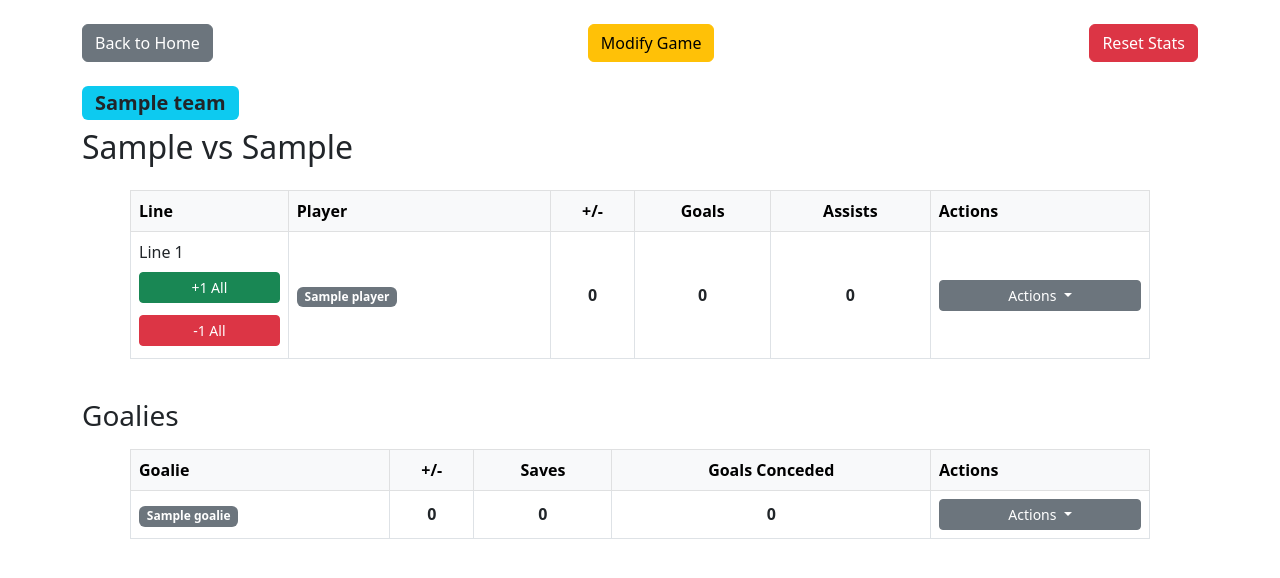
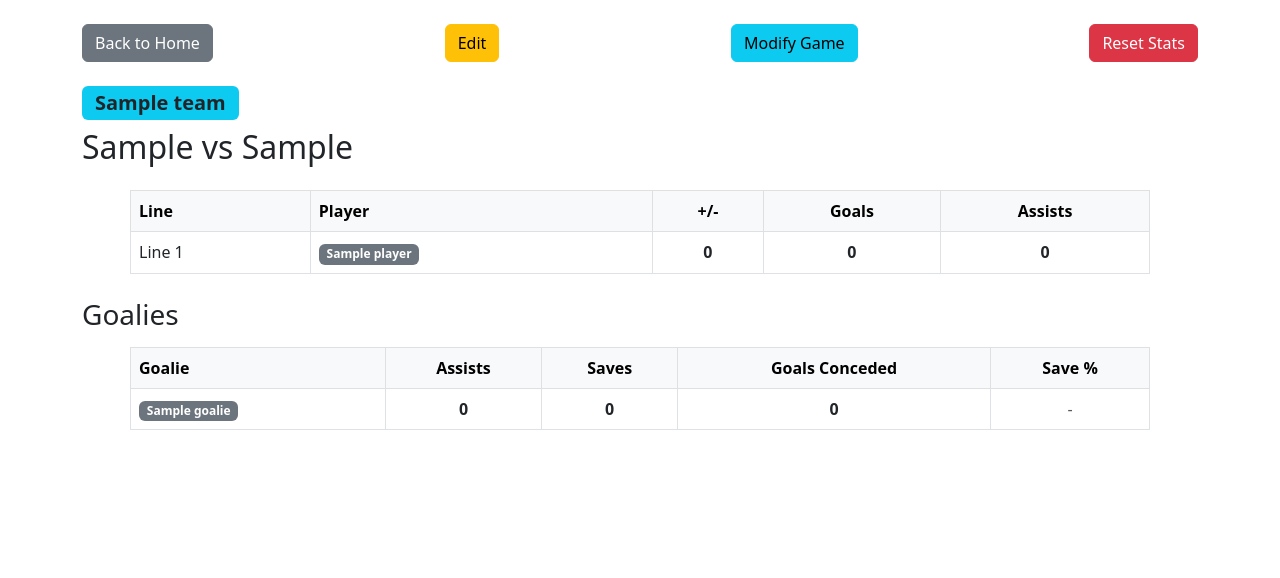
Before and after one commit to dennyschwender/FloorballStatsTracker, a Flask app: template templates/game_details.html in a window 1280 px wide. Shown: the top 578 px of the page. Run offline with Flask 3, Linux system fonts and the light colour scheme; the template is opened without the code that fills it: most values are stand-ins (such as "Sample title", 1, 10 or a date in 2020).

Commit message:
Improved game details with a read only mode and improved the behaviour of the two tables

```diff
--- a/app.py
+++ b/app.py
@@ -119,6 +119,9 @@ def player_action(game_id, player):
             game['assists'][player] -= 1
     games[game_id] = game
     save_games(games)
+    # Preserve edit mode if present
+    if request.args.get('edit') == '1':
+        return redirect(url_for('game_details', game_id=game_id, edit=1))
     return redirect(url_for('game_details', game_id=game_id))
 
 # Game creation form
@@ -184,6 +187,8 @@ def line_action(game_id, line_idx):
             game['assists'][player] += 1
     games[game_id] = game
     save_games(games)
+    if request.args.get('edit') == '1':
+        return redirect(url_for('game_details', game_id=game_id, edit=1))
     return redirect(url_for('game_details', game_id=game_id))
 
 # Goalie stat actions: plus, minus, save, goal_conceded
@@ -201,12 +206,16 @@ def goalie_action(game_id, goalie):
         game['saves'] = {}
     if 'goals_conceded' not in game:
         game['goals_conceded'] = {}
+    if 'assists' not in game:
+        game['assists'] = {}
     if goalie not in game['goalie_plusminus']:
         game['goalie_plusminus'][goalie] = 0
     if goalie not in game['saves']:
         game['saves'][goalie] = 0
     if goalie not in game['goals_conceded']:
         game['goals_conceded'][goalie] = 0
+    if goalie not in game['assists']:
+        game['assists'][goalie] = 0
     if action == 'plus':
         game['goalie_plusminus'][goalie] += 1
     elif action == 'minus':
@@ -221,8 +230,15 @@ def goalie_action(game_id, goalie):
     elif action == 'goal_conceded_minus':
         if game['goals_conceded'][goalie] > 0:
             game['goals_conceded'][goalie] -= 1
+    elif action == 'assist':
+        game['assists'][goalie] += 1
+    elif action == 'assist_minus':
+        if game['assists'][goalie] > 0:
+            game['assists'][goalie] -= 1
     games[game_id] = game
     save_games(games)
+    if request.args.get('edit') == '1':
+        return redirect(url_for('game_details', game_id=game_id, edit=1))
     return redirect(url_for('game_details', game_id=game_id))
 
 # Route to reset all stats for a game
@@ -247,6 +263,8 @@ def reset_game(game_id):
             game[stat][goalie] = 0
     games[game_id] = game
     save_games(games)
+    if request.args.get('edit') == '1':
+        return redirect(url_for('game_details', game_id=game_id, edit=1))
     return redirect(url_for('game_details', game_id=game_id))
 
 # Delete game route
--- a/templates/game_details.html
+++ b/templates/game_details.html
@@ -2,6 +2,11 @@
 <html lang="en">
 
 <head>
+    <style>
+        .table-responsive {
+            overflow: visible !important;
+        }
+    </style>
     <meta charset="UTF-8">
     <meta name="viewport" content="width=device-width, initial-scale=1.0">
     <title>Game Details</title>
@@ -12,7 +17,8 @@
     <div class="container mt-4 mb-4">
         <div class="d-flex flex-wrap justify-content-between align-items-center mb-3">
             <a href="/" class="btn btn-secondary me-2 mb-2">Back to Home</a>
-            <a href="/modify_game/{{ game_id }}" class="btn btn-warning mb-2">Modify Game</a>
+            <button id="toggle-modify" class="btn btn-warning mb-2" onclick="toggleModify(event)">Edit</button>
+            <a href="/modify_game/{{ game_id }}" class="btn btn-info mb-2 ms-2">Modify Game</a>
             <a href="/reset_game/{{ game_id }}" class="btn btn-danger mb-2 ms-2"
                 onclick="return confirm('Are you sure you want to reset all stats for this game?');">Reset Stats</a>
         </div>
@@ -32,7 +38,6 @@
         <div class="mb-2"><span class="badge bg-info text-dark fs-5">{{ game.team }}</span></div>
         {% endif %}
         <h2 class="mb-4">{{ game.home_team }} vs {{ game.away_team }}</h2>
-
         <div class="table-responsive mb-4 mx-lg-5">
             <table class="table table-bordered align-middle">
                 <thead class="table-light">
@@ -42,7 +47,7 @@
                         <th class="text-center">+/-</th>
                         <th class="text-center">Goals</th>
                         <th class="text-center">Assists</th>
-                        <th>Actions</th>
+                        <th class="actions-col d-none">Actions</th>
                     </tr>
                 </thead>
                 <tbody>
@@ -54,10 +59,10 @@
                         <td rowspan="{{ line|length }}" class="align-middle">
                             <div class="d-flex flex-column gap-2">
                                 <span>Line {{ line_idx + 1 }}</span>
-                                <a href="/action_line/{{ game_id }}/{{ line_idx }}?action=plus"
-                                    class="btn btn-success btn-sm mb-1">+1 All</a>
-                                <a href="/action_line/{{ game_id }}/{{ line_idx }}?action=minus"
-                                    class="btn btn-danger btn-sm mb-1">-1 All</a>
+                                <a href="/action_line/{{ game_id }}/{{ line_idx }}?action=plus{% if request.args.get('edit') == '1' %}&edit=1{% endif %}"
+                                    class="btn btn-success btn-sm mb-1 line-action d-none">+1 All</a>
+                                <a href="/action_line/{{ game_id }}/{{ line_idx }}?action=minus{% if request.args.get('edit') == '1' %}&edit=1{% endif %}"
+                                    class="btn btn-danger btn-sm mb-1 line-action d-none">-1 All</a>
                             </div>
                         </td>
                         {% endif %}
@@ -68,26 +73,27 @@
                                 game.goals else 0 }}</span></td>
                         <td class="text-center"><span class="fw-bold">{{ game.assists[player] if game.assists and player
                                 in game.assists else 0 }}</span></td>
-                        <td>
-                            <div class="dropdown text-center">
+                        <td class="actions-col d-none">
+                            <div class="dropdown text-center action-dropdown d-none">
                                 <button class="btn btn-secondary btn-sm dropdown-toggle w-100" type="button"
                                     data-bs-toggle="dropdown" aria-expanded="false">
                                     Actions
                                 </button>
-                                <div class="dropdown-menu p-2 text-center w-100" style="min-width: 140px;">
-                                    <a href="/action/{{ game_id }}/{{ player }}?action=plus"
+                                <div class="dropdown-menu p-2 text-center w-100"
+                                    style="min-width: 140px; overflow: visible; max-height: none;">
+                                    <a href="/action/{{ game_id }}/{{ player }}?action=plus{% if request.args.get('edit') == '1' %}&edit=1{% endif %}"
                                         class="btn btn-success btn-sm my-1 w-100">+1</a>
-                                    <a href="/action/{{ game_id }}/{{ player }}?action=minus"
+                                    <a href="/action/{{ game_id }}/{{ player }}?action=minus{% if request.args.get('edit') == '1' %}&edit=1{% endif %}"
                                         class="btn btn-danger btn-sm my-1 w-100">-1</a>
                                     <hr class="dropdown-divider">
-                                    <a href="/action/{{ game_id }}/{{ player }}?action=goal"
+                                    <a href="/action/{{ game_id }}/{{ player }}?action=goal{% if request.args.get('edit') == '1' %}&edit=1{% endif %}"
                                         class="btn btn-primary btn-sm my-1 w-100">Goal</a>
-                                    <a href="/action/{{ game_id }}/{{ player }}?action=goal_minus"
+                                    <a href="/action/{{ game_id }}/{{ player }}?action=goal_minus{% if request.args.get('edit') == '1' %}&edit=1{% endif %}"
                                         class="btn btn-outline-primary btn-sm my-1 w-100">-Goal</a>
                                     <hr class="dropdown-divider">
-                                    <a href="/action/{{ game_id }}/{{ player }}?action=assist"
+                                    <a href="/action/{{ game_id }}/{{ player }}?action=assist{% if request.args.get('edit') == '1' %}&edit=1{% endif %}"
                                         class="btn btn-info btn-sm my-1 w-100">Assist</a>
-                                    <a href="/action/{{ game_id }}/{{ player }}?action=assist_minus"
+                                    <a href="/action/{{ game_id }}/{{ player }}?action=assist_minus{% if request.args.get('edit') == '1' %}&edit=1{% endif %}"
                                         class="btn btn-outline-info btn-sm my-1 w-100">-Assist</a>
                                 </div>
                             </div>
@@ -105,42 +111,55 @@
                 <thead class="table-light">
                     <tr>
                         <th>Goalie</th>
-                        <th class="text-center">+/-</th>
+                        <th class="text-center">Assists</th>
                         <th class="text-center">Saves</th>
                         <th class="text-center">Goals Conceded</th>
-                        <th colspan="8">Actions</th>
+                        <th class="text-center">Save %</th>
+                        <th colspan="8" class="actions-col d-none">Actions</th>
                     </tr>
                 </thead>
                 <tbody>
                     {% for goalie in game.goalies %}
                     <tr>
                         <td><span class="badge bg-secondary">{{ goalie }}</span></td>
-                        <td class="text-center"><span class="fw-bold">{{ game.goalie_plusminus[goalie] if
-                                game.goalie_plusminus and goalie in game.goalie_plusminus else 0 }}</span></td>
+                        <td class="text-center"><span class="fw-bold">{{ game.assists[goalie] if game.assists and goalie
+                                in game.assists else 0 }}</span></td>
                         <td class="text-center"><span class="fw-bold">{{ game.saves[goalie] if game.saves and goalie in
                                 game.saves else 0 }}</span></td>
                         <td class="text-center"><span class="fw-bold">{{ game.goals_conceded[goalie] if
                                 game.goals_conceded and goalie in game.goals_conceded else 0 }}</span></td>
-                        <td colspan="8">
-                            <div class="dropdown text-center">
+                        <td class="text-center">
+                            {% set saves = game.saves[goalie] if game.saves and goalie in game.saves else 0 %}
+                            {% set gc = game.goals_conceded[goalie] if game.goals_conceded and goalie in
+                            game.goals_conceded else 0 %}
+                            {% set total = saves + gc %}
+                            {% if total > 0 %}
+                            <span class="fw-bold">{{ ((saves / total) * 100) | round(1) }}%</span>
+                            {% else %}
+                            <span class="text-muted">-</span>
+                            {% endif %}
+                        </td>
+                        <td colspan="8" class="actions-col d-none">
+                            <div class="dropdown text-center goalie-action-dropdown d-none">
                                 <button class="btn btn-secondary btn-sm dropdown-toggle w-100" type="button"
                                     data-bs-toggle="dropdown" aria-expanded="false">
                                     Actions
                                 </button>
-                                <div class="dropdown-menu p-2 text-center w-100" style="min-width: 140px;">
-                                    <a href="/action_goalie/{{ game_id }}/{{ goalie }}?action=plus"
-                                        class="btn btn-success btn-sm my-1 w-100">+1</a>
-                                    <a href="/action_goalie/{{ game_id }}/{{ goalie }}?action=minus"
-                                        class="btn btn-danger btn-sm my-1 w-100">-1</a>
+                                <div class="dropdown-menu p-2 text-center w-100"
+                                    style="min-width: 140px; overflow: visible; max-height: none;">
+                                    <a href="/action_goalie/{{ game_id }}/{{ goalie }}?action=assist{% if request.args.get('edit') == '1' %}&edit=1{% endif %}"
+                                        class="btn btn-info btn-sm my-1 w-100">+Assist</a>
+                                    <a href="/action_goalie/{{ game_id }}/{{ goalie }}?action=assist_minus{% if request.args.get('edit') == '1' %}&edit=1{% endif %}"
+                                        class="btn btn-outline-info btn-sm my-1 w-100">-Assist</a>
                                     <hr class="dropdown-divider">
-                                    <a href="/action_goalie/{{ game_id }}/{{ goalie }}?action=save"
+                                    <a href="/action_goalie/{{ game_id }}/{{ goalie }}?action=save{% if request.args.get('edit') == '1' %}&edit=1{% endif %}"
                                         class="btn btn-primary btn-sm my-1 w-100">Save</a>
-                                    <a href="/action_goalie/{{ game_id }}/{{ goalie }}?action=save_minus"
+                                    <a href="/action_goalie/{{ game_id }}/{{ goalie }}?action=save_minus{% if request.args.get('edit') == '1' %}&edit=1{% endif %}"
                                         class="btn btn-outline-primary btn-sm my-1 w-100">-Save</a>
                                     <hr class="dropdown-divider">
-                                    <a href="/action_goalie/{{ game_id }}/{{ goalie }}?action=goal_conceded"
+                                    <a href="/action_goalie/{{ game_id }}/{{ goalie }}?action=goal_conceded{% if request.args.get('edit') == '1' %}&edit=1{% endif %}"
                                         class="btn btn-danger btn-sm my-1 w-100">Goal Conceded</a>
-                                    <a href="/action_goalie/{{ game_id }}/{{ goalie }}?action=goal_conceded_minus"
+                                    <a href="/action_goalie/{{ game_id }}/{{ goalie }}?action=goal_conceded_minus{% if request.args.get('edit') == '1' %}&edit=1{% endif %}"
                                         class="btn btn-outline-danger btn-sm my-1 w-100">-Goal Conceded</a>
                                 </div>
                             </div>
@@ -151,6 +170,30 @@
             </table>
         </div>
     </div>
+    <script>
+        // On page load, check for ?edit=1 and show edit mode if present
+        document.addEventListener('DOMContentLoaded', function () {
+            if (new URLSearchParams(window.location.search).get('edit') === '1') {
+                setEditMode(true);
+            }
+        });
+        function setEditMode(on) {
+            document.querySelectorAll('.action-dropdown').forEach(el => el.classList.toggle('d-none', !on));
+            document.querySelectorAll('.line-action').forEach(el => el.classList.toggle('d-none', !on));
+            document.querySelectorAll('.goalie-action-dropdown').forEach(el => el.classList.toggle('d-none', !on));
+            document.querySelectorAll('.actions-col').forEach(el => el.classList.toggle('d-none', !on));
+        }
+        function toggleModify(e) {
+            e.preventDefault();
+            const params = new URLSearchParams(window.location.search);
+            if (params.get('edit') === '1') {
+                params.delete('edit');
+            } else {
+                params.set('edit', '1');
+            }
+            window.location.search = params.toString();
+        }
+    </script>
     <script src="https://cdn.jsdelivr.net/npm/bootstrap@5.3.0/dist/js/bootstrap.bundle.min.js"></script>
 </body>
 
```
